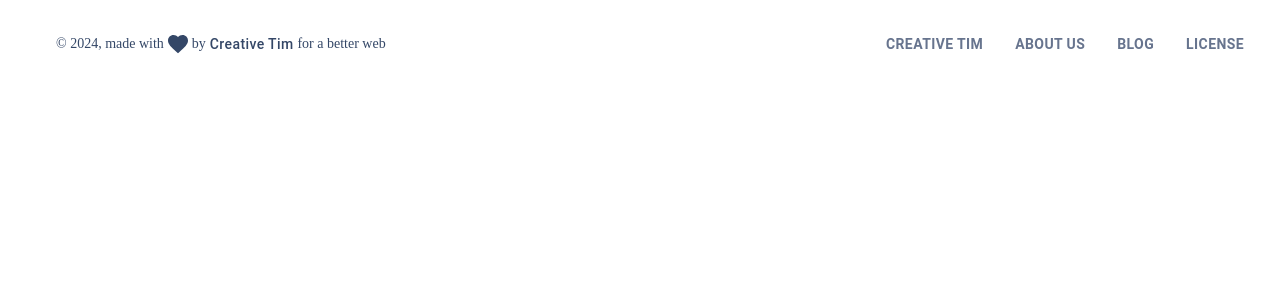
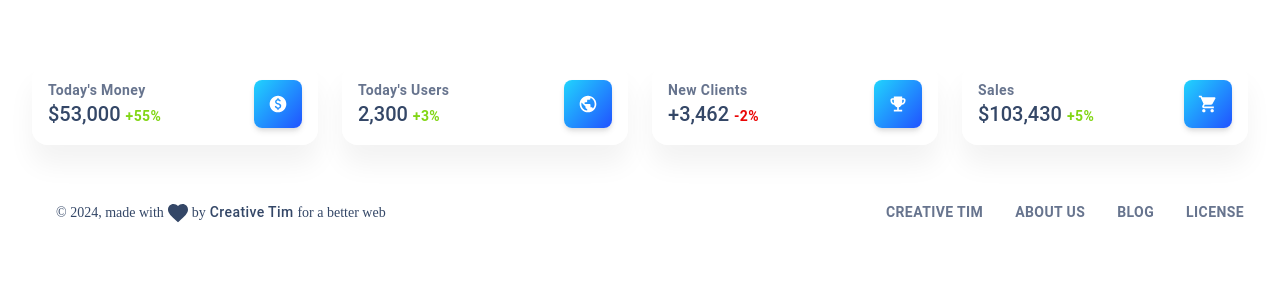
Before and after one commit to Crisppu/expensesweb, a React (Vite) app: page / in a window 1280 px wide. Shown: the top 300 px of the page. Built offline with nearby package versions, Linux system fonts and the light colour scheme.

Commit message:
Card- dashboard : add estilos

```diff
--- /dev/null
+++ b/src/examples/Cards/StatisticsCards/index.tsx
@@ -0,0 +1,112 @@
+import React from 'react'
+import SoftBox from '../../../components/SoftBox';
+import { Card, Grid } from '@mui/material';
+import SoftTypography from '../../../components/SoftTypography';
+import { SvgIconProps } from '@mui/material/SvgIcon';
+
+interface MiniStatisticsCardProps{
+    bgColor?:string;
+    title:{
+        fontWeight?: false | "light" | "regular" | "medium" | "bold";
+        text?:string;
+    };
+    percentage: {
+        color?: "inherit"|"primary"|"secondary"|"info"|"success"|"warning"|"error"|"light"|"dark"|"text"|"white";
+        text?: string;
+    };
+    direction?: string;
+    count?:string;
+    icon:{
+        color:string;
+        component: React.ElementType<SvgIconProps>;
+
+    }
+}
+
+const MiniStatisticsCard: React.FC<MiniStatisticsCardProps> = ({bgColor,title,percentage,direction,count,icon}) => {
+    return (
+        <Card>
+            <SoftBox ownerState={{bgColor:bgColor, variant:'gradient'}} >
+                <SoftBox p={2}>
+                    <Grid container alignItems={'center'}>
+                        {direction === "left" ? (
+                            <Grid item>
+                                <SoftBox
+                                ownerState={{
+                                    variant:"gradient",
+                                    bgColor:`${bgColor === "white" ? icon.color : "white"}`,
+                                    color:`${bgColor === "white" ? "white" : "dark"}`,
+                                    borderRadius:"md",
+                                    shadow:"md"
+                                }}
+                                width="3rem"
+                                height="3rem"
+                                display="flex"
+                                justifyContent="center"
+                                alignItems="center"
+                                >
+                                    <icon.component fontSize="small" color="inherit" />
+                                </SoftBox>
+                            </Grid>
+                        ) : null}
+                        <Grid item xs={8}>
+                            <SoftBox ml={direction === "left" ? 2 : 0} lineHeight={1}>
+                                <SoftTypography
+                                ownerState={{
+                                    color:`${bgColor === "white" ? "text" : "white"}`,
+                                    opacity:Number(`${bgColor === "white" ? 1 : 0.7}`),
+                                    textTransform:"capitalize",
+                                    fontWeight:title.fontWeight
+                                }}
+                                variant="button"
+                                >
+                                {title.text}
+                                </SoftTypography>
+                                <SoftTypography
+                                variant="h5"
+                                ownerState={{
+                                    color:`${bgColor === "white" ? "dark" : "white"}`,
+                                    fontWeight:"bold"
+                                }}
+                                >
+                                {count}{" "}
+                                    <SoftTypography variant="button"
+                                    ownerState={{
+                                        color:percentage.color,
+                                        fontWeight:"bold"
+                                    }}
+                                    >
+                                        {percentage.text}
+                                    </SoftTypography>
+                                </SoftTypography>
+                            </SoftBox>
+                        </Grid>
+                        {direction === "right" ? (
+                        <Grid item xs={4}>
+                            <SoftBox
+                            ownerState={{
+                                variant:"gradient",
+                                bgColor:`${bgColor === "white" ? icon.color : "white"}`,
+                                color:`${bgColor === "white" ? "white" : "dark"}`,
+                                borderRadius:"md",
+                                shadow:"md"
+                            }}
+                            width="3rem"
+                            height="3rem"
+                            marginLeft="auto"
+                            display="flex"
+                            justifyContent="center"
+                            alignItems="center"
+                            >
+                                <icon.component fontSize="small" color="inherit" />
+                            </SoftBox>
+                        </Grid>
+                        ) : null}
+                    </Grid>
+
+                </SoftBox>
+            </SoftBox>
+        </Card>
+    )
+};
+export default MiniStatisticsCard;
--- a/src/examples/LayoutContainers/DashboardLayout/DashboardLayout.tsx
+++ b/src/examples/LayoutContainers/DashboardLayout/DashboardLayout.tsx
@@ -1,8 +1,10 @@
-import React from 'react'
+import React, { useEffect } from 'react'
 import SoftBox from '../../../components/SoftBox';
 import { SxProps } from '@mui/system';
 import { Theme } from '@mui/material/styles';
 import { useSoftUIController } from '../../../context/SoftUIContextHook';
+import { setLayout } from '../../../context/SoftUIReducer';
+import { useLocation } from 'react-router-dom';
 interface DashboardLayoutProps {
     children: React.ReactNode;
 }
@@ -10,8 +12,11 @@ interface DashboardLayoutProps {
 const DashboardLayout: React.FC<DashboardLayoutProps> = ({children}) => {
     const [state, dispatch] = useSoftUIController();
     const { miniSidenav } = state;
+    const { pathname } = useLocation();
 
-    console.log({state, dispatch});
+    useEffect(() => {
+       setLayout(dispatch, "dashboard");
+    },[dispatch, pathname]);
     const styles: SxProps<Theme> = (theme) => ({
         p: 3,
         position: "relative",
--- a/src/layouts/dashboard/index.tsx
+++ b/src/layouts/dashboard/index.tsx
@@ -1,10 +1,66 @@
 import React from 'react'
 import Footer from '../../examples/Footer';
 import DashboardLayout from '../../examples/LayoutContainers/DashboardLayout/DashboardLayout';
+import SoftBox from '../../components/SoftBox';
+import { Grid } from '@mui/material';
+import MiniStatisticsCard from '../../examples/Cards/StatisticsCards';
+import PaidIcon from '@mui/icons-material/Paid';
+import PublicIcon from '@mui/icons-material/Public';
+import EmojiEventsIcon from '@mui/icons-material/EmojiEvents';
+import ShoppingCartIcon from '@mui/icons-material/ShoppingCart';
 
 const Dashboard: React.FC = () => {
     return (
         <DashboardLayout>
+            <SoftBox py={4}>
+                <SoftBox mb={3}>
+                    <Grid container spacing={3}>
+                        <Grid item xs={12} sm={6} xl={3}>
+                            <MiniStatisticsCard
+                            bgColor='white'
+                            title={{ fontWeight:'medium', text: "today's money" }}
+                            percentage={{ color: "success", text: "+55%" }}
+                            count="$53,000"
+                            direction="right"
+                            icon={{ color: "info", component: PaidIcon }}
+                            />
+                        </Grid>
+                        <Grid item xs={12} sm={6} xl={3}>
+                            <MiniStatisticsCard
+                            bgColor='white'
+                            title={{ fontWeight:'medium', text: "today's users" }}
+                            percentage={{ color: "success", text: "+3%" }}
+                            count="2,300"
+                            direction="right"
+                            icon={{ color: "info", component: PublicIcon }}
+                            />
+                        </Grid>
+                        <Grid item xs={12} sm={6} xl={3}>
+                            <MiniStatisticsCard
+                            bgColor='white'
+                            title={{ fontWeight:'medium', text: "new clients" }}
+                            percentage={{ color: "error", text: "-2%" }}
+                            count="+3,462"
+                            direction="right"
+                            icon={{ color: "info", component: EmojiEventsIcon }}
+                            />
+                        </Grid>
+                        <Grid item xs={12} sm={6} xl={3}>
+                            <MiniStatisticsCard
+                            bgColor='white'
+                            title={{ fontWeight:'medium', text: "sales" }}
+                            percentage={{ color: "success", text: "+5%" }}
+                            count="$103,430"
+                            direction="right"
+                            icon={{ color: "info", component: ShoppingCartIcon }}
+                            />
+                        </Grid>
+
+                    </Grid>
+
+                </SoftBox>
+
+            </SoftBox>
             <Footer></Footer>
         </DashboardLayout>
     )
```
Also changed, not shown: src/components/SoftBox/index.tsx (+9 -0 lines).
